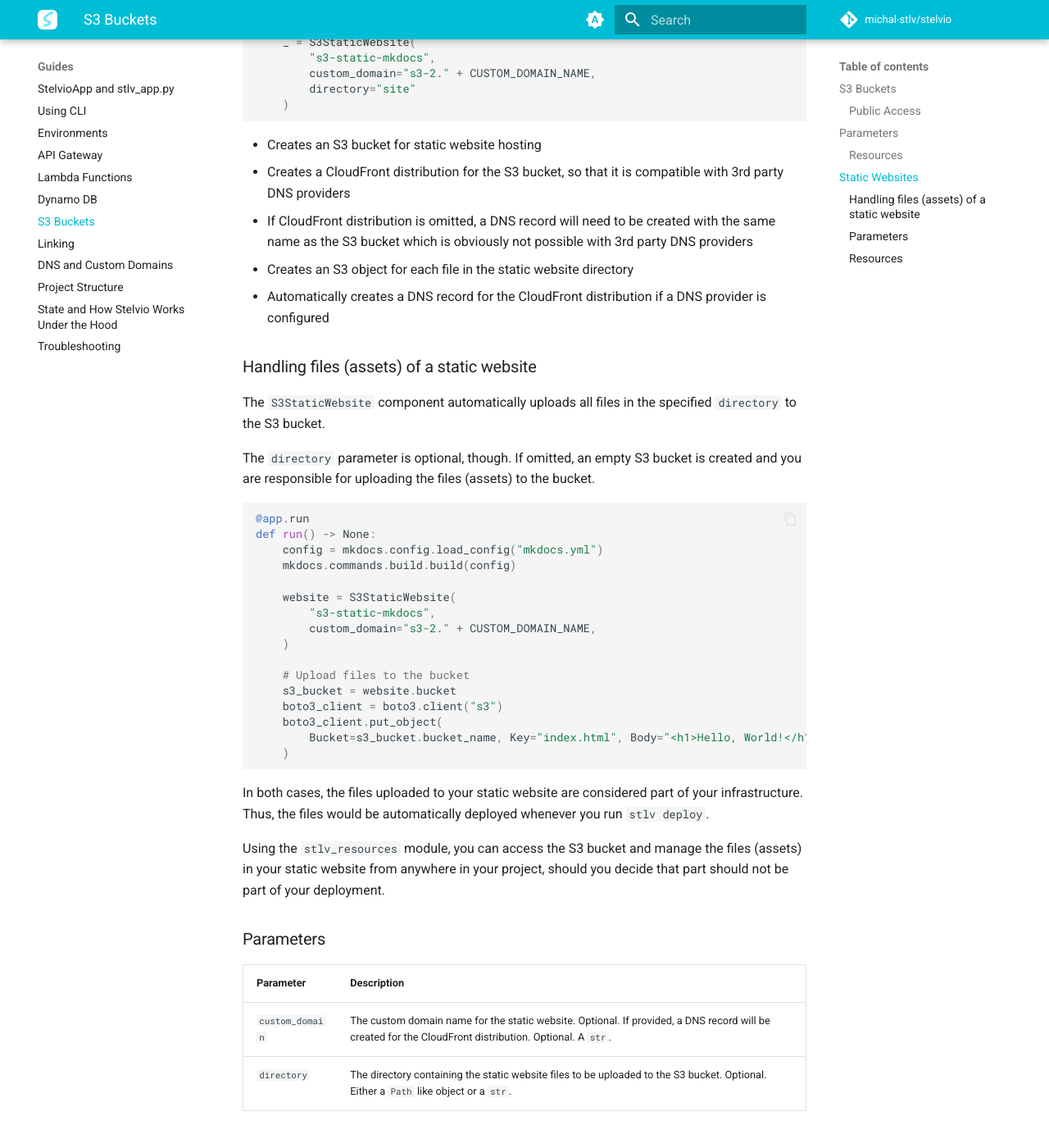
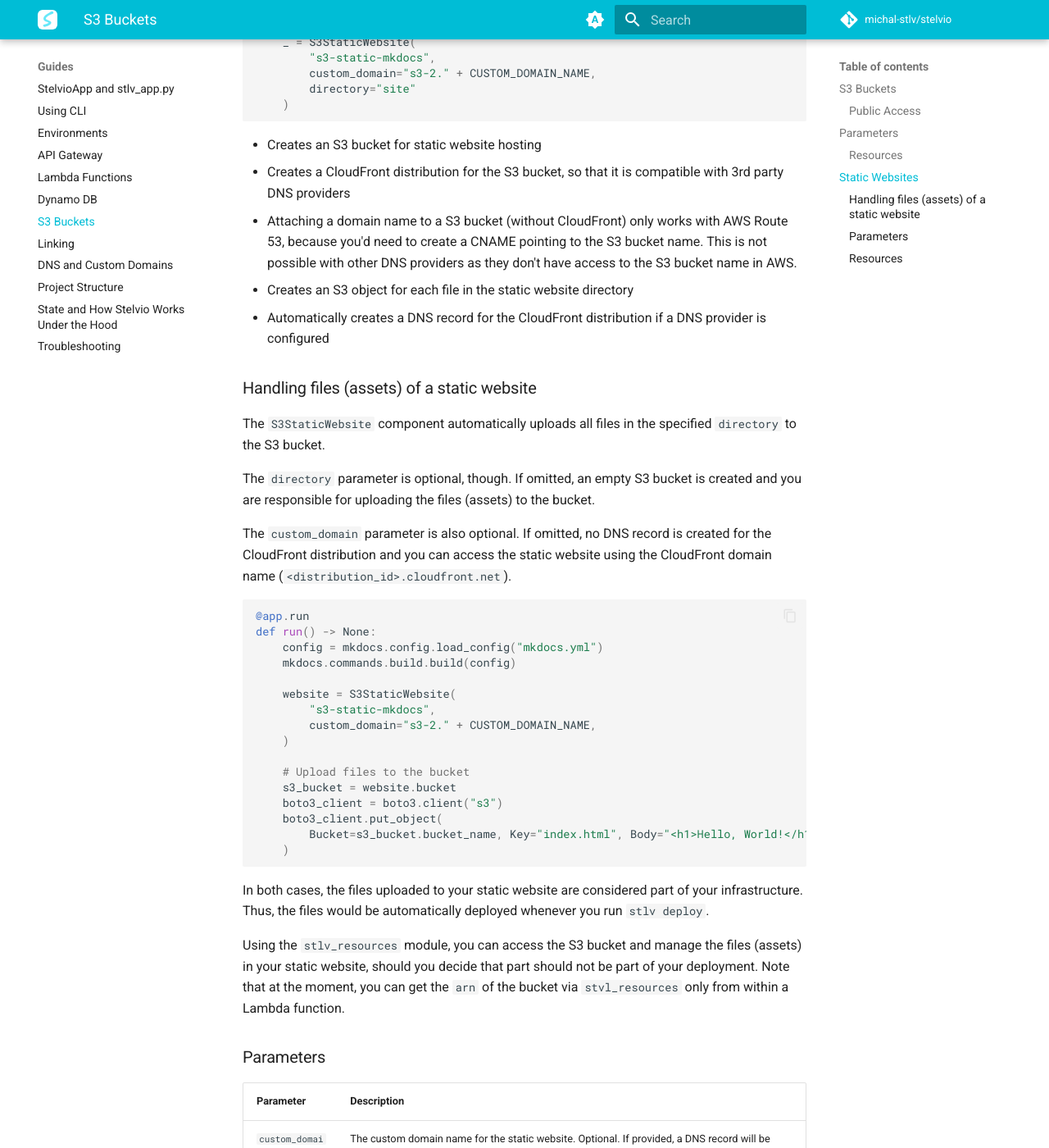
Before and after one commit to stelviodev/stelvio, an MkDocs documentation site: the page built from docs/guides/s3.md, in a window 1280 px wide and 1400 px high, scrolled down 1914 px. Shown: the whole window at 82% size. Built offline with MkDocs 1.6.1 and Material for MkDocs 9.7.7, drawn with Linux system fonts in a browser that asks for light colours; comment, search, counter and statistics services are not loaded.

Commit message:
PR comments

````diff
--- a/docs/guides/s3.md
+++ b/docs/guides/s3.md
@@ -104,7 +104,7 @@
 
 - Creates an S3 bucket for static website hosting
 - Creates a CloudFront distribution for the S3 bucket, so that it is compatible with 3rd party DNS providers
-  - If CloudFront distribution is omitted, a DNS record will need to be created with the same name as the S3 bucket which is obviously not possible with 3rd party DNS providers
+  - Attaching a domain name to a S3 bucket (without CloudFront) only works with AWS Route 53, because you'd need to create a CNAME pointing to the S3 bucket name. This is not possible with other DNS providers as they don't have access to the S3 bucket name in AWS.
 - Creates an S3 object for each file in the static website directory
 - Automatically creates a DNS record for the CloudFront distribution if a DNS provider is configured
 
@@ -113,6 +113,8 @@
 The `S3StaticWebsite` component automatically uploads all files in the specified `directory` to the S3 bucket.
 
 The `directory` parameter is optional, though. If omitted, an empty S3 bucket is created and you are responsible for uploading the files (assets) to the bucket.
+
+The `custom_domain` parameter is also optional. If omitted, no DNS record is created for the CloudFront distribution and you can access the static website using the CloudFront domain name (`<distribution_id>.cloudfront.net`).
 
 ```python
 @app.run
@@ -135,7 +137,8 @@
 
 In both cases, the files uploaded to your static website are considered part of your infrastructure. Thus, the files would be automatically deployed whenever you run `stlv deploy`.
 
-Using the `stlv_resources` module, you can access the S3 bucket and manage the files (assets) in your static website from anywhere in your project, should you decide that part should not be part of your deployment.
+Using the `stlv_resources` module, you can access the S3 bucket and manage the files (assets) in your static website, should you decide that part should not be part of your deployment. Note that at the moment, you can get the `arn` of the bucket via `stvl_resources` only from within a Lambda function.
+
 
 ### Parameters
 
````
Also changed, not shown: 1 other file.
